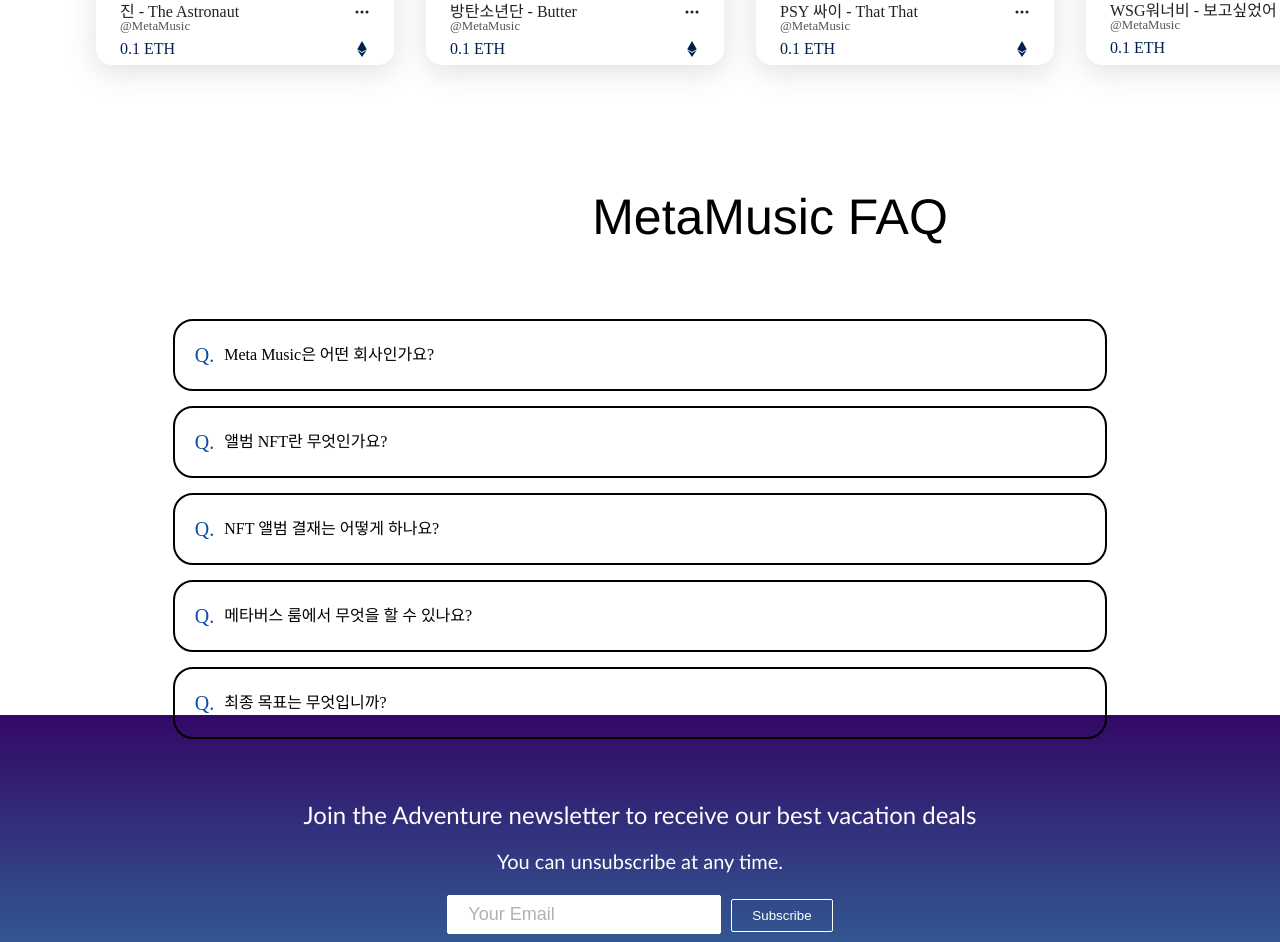
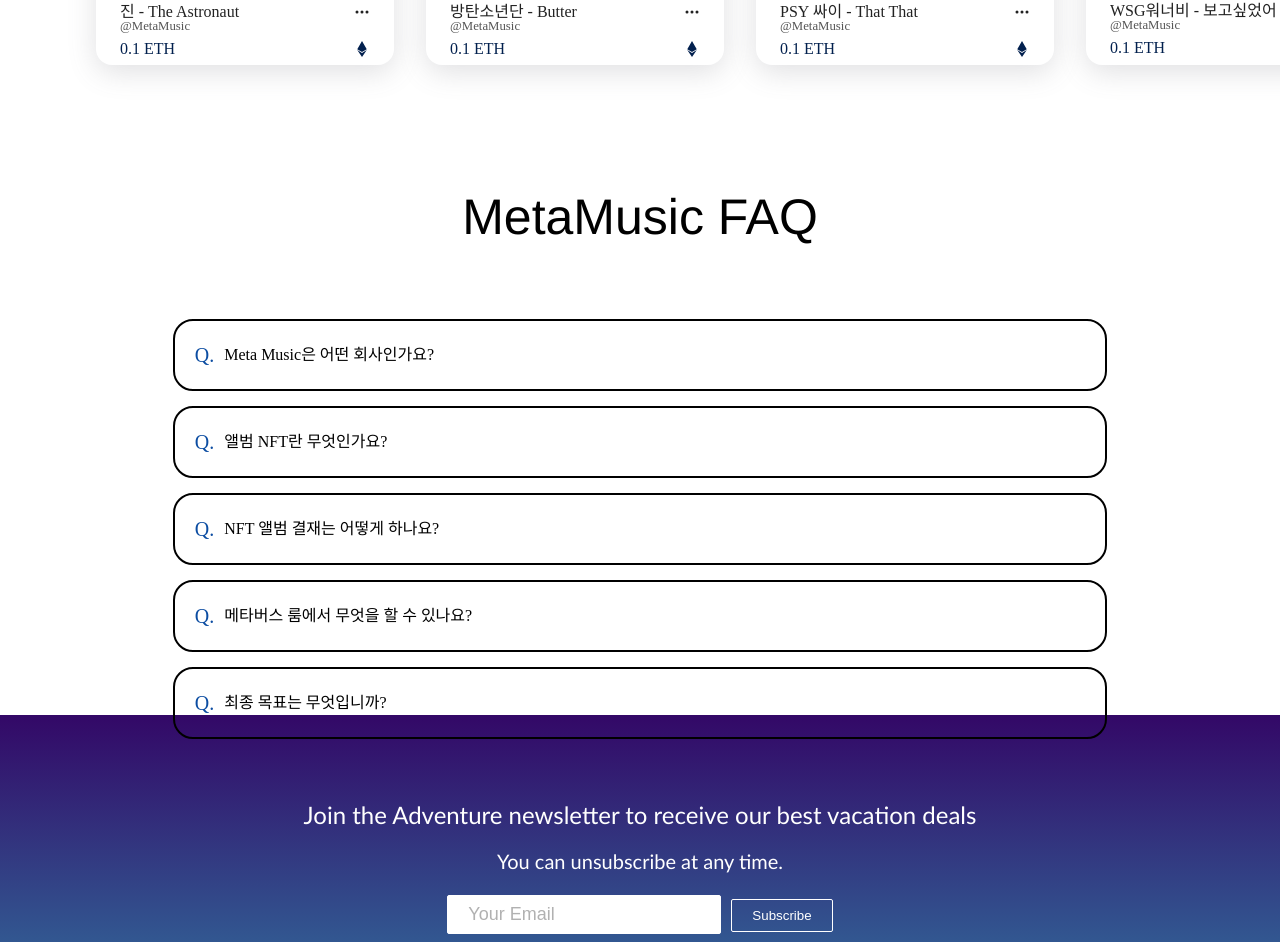
Before and after one commit to nity-su/nft-marketplace, a React (Create React App) app: page / in a window 1280 px wide. Shown: the part 2606-3548 px from the top of the page. Built offline with nearby package versions, Linux system fonts and the light colour scheme; a web font is replaced by a local one.

Commit message:
MetaMusic수정

```diff
--- a/src/components/organisms/home/Question.js
+++ b/src/components/organisms/home/Question.js
@@ -5,16 +5,14 @@
 const Container = styled.div`
   width: 100%;
   height: 70vh;
-
 `;
 
 const Meta = styled.div`
   display: flex;
   justify-content: center;
   align-items: center;
-  width: 50%;
+  width: 100%;
   height: 18vh;
-  margin-left: 450px;
   background-color: white;
 `;
 
```
